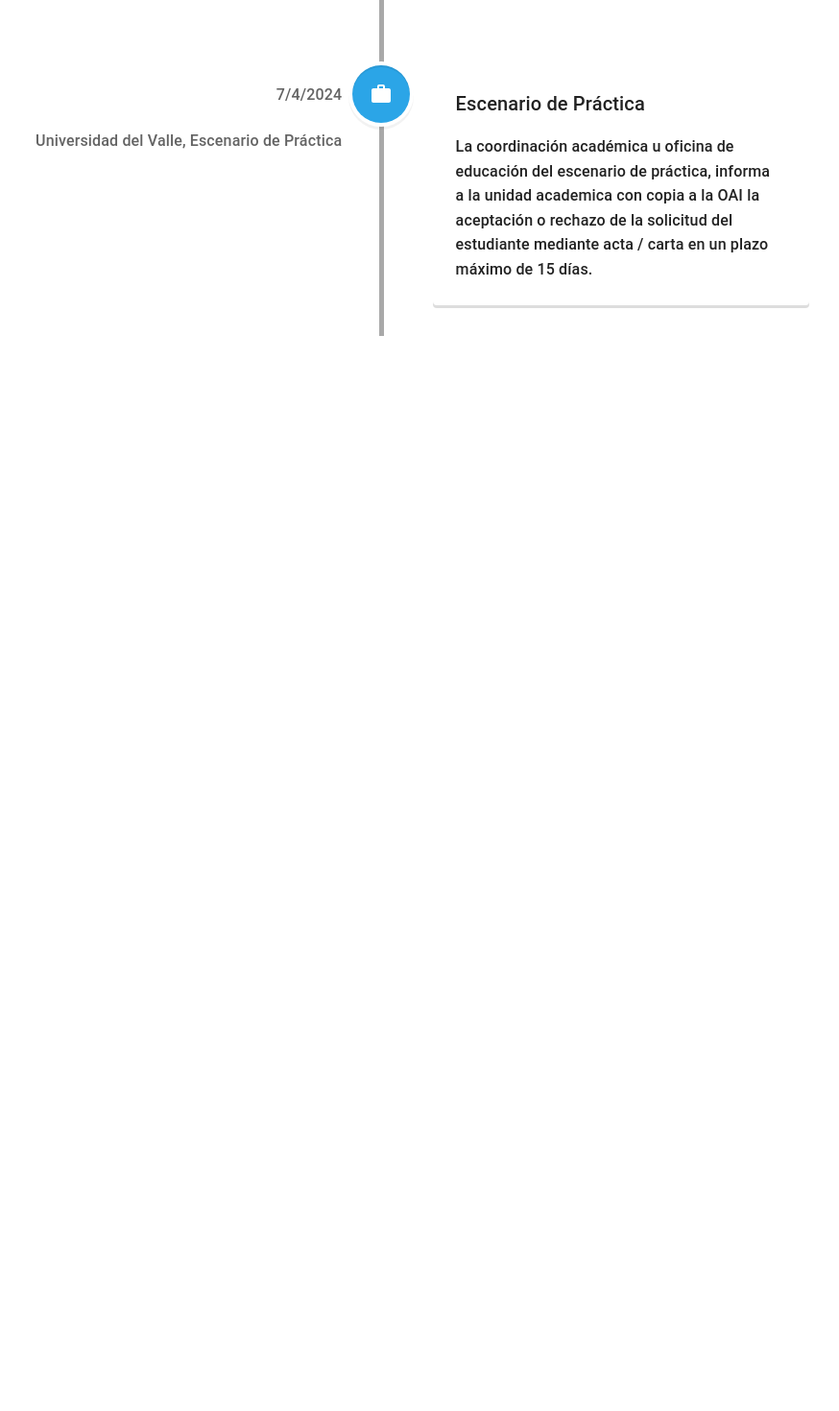
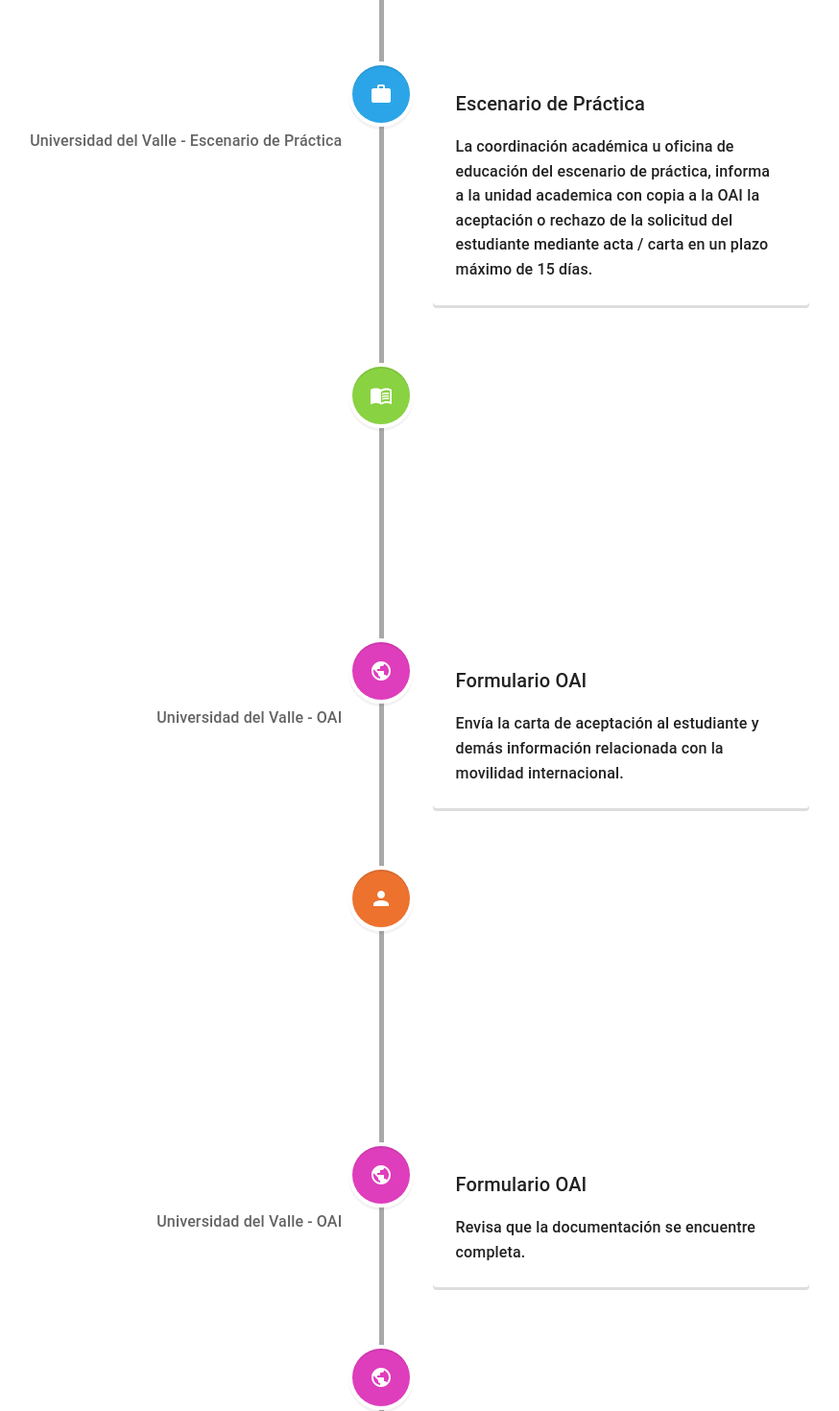
Before and after one commit to saludunivalle/movilidad_int, a React (Vite) app: page / in a window 1280 px wide. Shown: the part 880-2350 px from the top of the page at 96% size, without its empty margins (243-1117 px from the left). Before the commit the page ends 1250 px from the top, so only its background shows below. Built offline with nearby package versions, Linux system fonts and the light colour scheme; what country-list would draw is missing.

Commit message:
add forms

```diff
--- a/src/components/CustomHeader.jsx
+++ b/src/components/CustomHeader.jsx
@@ -66,7 +66,7 @@
         </Link>
       </Logo>
       <TitleContainer>
-        <Title>Movilidad Internacional</Title>
+        <Title>Movilidad Internacional Estudiantil </Title>
       </TitleContainer>
     </HeaderContainer>
   );
--- a/src/components/Timeline.jsx
+++ b/src/components/Timeline.jsx
@@ -8,8 +8,9 @@
 import MenuBookIcon from '@mui/icons-material/MenuBook';
 import WorkIcon from '@mui/icons-material/Work';
 import '../App.css';
+import BadgeImage from '../assets/images/insignia.png'; // Ruta de la imagen local
+import BadgeImage2 from '../assets/images/insignia2.png'; // Ruta de la imagen local
 
-// Importar o definir otros formularios si los tienes
 // import FormularioOAI from './FormularioOAI';
 // import FormularioUnidadAcademica from './FormularioUnidadAcademica';
 // import FormularioEscenarioPractica from './FormularioEscenarioPractica';
@@ -22,40 +23,114 @@
 
   const items = [
     {
-      color: '#89d242',
+      color: '#ec722e',
       title: 'Formulario de Postulación',
       description: 'Envía los documentos listados en el paso 1 a la OAI, con 4 meses de antelación a la fecha de inicio solicitada.',
       date: today,
       icon: <PersonIcon style={{ cursor: 'pointer' }} onClick={() => openModal(0)} />,
       username: 'Aspirante',
-      formComponent: FormModal // Definir el formulario correspondiente
-    },
-    {
-      color: '#ec722e',
-      title: 'Formulario OAI',
-      description: 'Revisa que la documentación se encuentre completa y envía la postulación a la unidad académica.',
-      date: today,
-      icon: <PublicIcon style={{ cursor: 'pointer' }} onClick={() => openModal(1)} />,
-      username: 'Universidad del Valle OAI',
-      formComponent: FormModal // Reemplaza con el componente correspondiente
+      formComponent: FormModal // Para el formulario correspondiente
     },
     {
       color: '#de3dbc',
+      title: 'Formulario OAI',
+      description: 'Revisa que la documentación se encuentre completa y envía la postulación a la unidad académica.',
+      //date: today,
+      icon: <PublicIcon style={{ cursor: 'pointer' }} onClick={() => openModal(1)} />,
+      username: 'Universidad del Valle - OAI',
+      formComponent: FormModal // Para el formulario correspondiente
+    },
+    {
+      color: '#89d242',
       title: 'Unidad Académica',
       description: 'Revisa la disponibilidad de cupos y docente en el escenario de práctica solicitado. Envía notificación al escenario de práctica con copia a la OAI.',
-      date: today,
+      //date: today,
       icon: <MenuBookIcon style={{ cursor: 'pointer' }} onClick={() => openModal(2)} />,
-      username: 'Universidad del Valle Unidad Académica',
-      formComponent: FormModal // Reemplaza con el componente correspondiente
+      username: 'Universidad del Valle - Unidad Académica',
+      formComponent: FormModal // Para el formulario correspondiente
     },
     {
       color: '#2ba5e7',
       title: 'Escenario de Práctica',
       description: 'La coordinación académica u oficina de educación del escenario de práctica, informa a la unidad academica con copia a la OAI la aceptación o rechazo de la solicitud del estudiante mediante acta / carta en un plazo máximo de 15 días.',
-      date: today,
+      //date: today,
       icon: <WorkIcon style={{ cursor: 'pointer' }} onClick={() => openModal(3)} />,
-      username: 'Universidad del Valle, Escenario de Práctica',
-      formComponent: FormModal // Reemplaza con el componente correspondiente
+      username: 'Universidad del Valle - Escenario de Práctica',
+      formComponent: FormModal // Para el formulario correspondiente
+    },
+    {
+      color: '#89d242',
+      title: 'Unidad Académica',
+      description: 'Envía la carta de aceptación a la OAI, en un plazo máximo de 15 días, detallando la información de la rotación, cronograma de actividades y nombre completo del docente responsable.',
+      //date: today,
+      icon: <MenuBookIcon style={{ cursor: 'pointer' }} onClick={() => openModal(2)} />,
+      username: 'Universidad del Valle - Unidad Académica',
+      formComponent: FormModal // Para el formulario correspondiente
+    },
+    {
+      color: '#de3dbc',
+      title: 'Formulario OAI',
+      description: 'Envía la carta de aceptación al estudiante y demás información relacionada con la movilidad internacional.',
+      //date: today,
+      icon: <PublicIcon style={{ cursor: 'pointer' }} onClick={() => openModal(1)} />,
+      username: 'Universidad del Valle - OAI',
+      formComponent: FormModal // Para el formulario correspondiente
+    },
+    {
+      color: '#ec722e',
+      title: 'Formulario Estudiante',
+      description: 'Envía: seguro médico internacional, vacunas, laboratorios y certificado de RCP* con 1 mes de antelación a la fecha de inicio de la rotación. * Sólo para estudiantes de posgrados clínicos. ',
+      //date: today,
+      icon: <PersonIcon style={{ cursor: 'pointer' }} onClick={() => openModal(0)} />,
+      username: 'Aspirante',
+      formComponent: FormModal // Para el formulario correspondiente
+    },
+    {
+      color: '#de3dbc',
+      title: 'Formulario OAI',
+      description: 'Revisa que la documentación se encuentre completa.',
+      //date: today,
+      icon: <PublicIcon style={{ cursor: 'pointer' }} onClick={() => openModal(1)} />,
+      username: 'Universidad del Valle - OAI',
+      formComponent: FormModal // Para el formulario correspondiente
+    },
+    {
+      color: '#de3dbc',
+      title: 'Formulario OAI',
+      description: 'Bienvenida del estudiante a la Facultad de Salud de la Universidad del Valle.',
+      //date: today,
+      icon: <PublicIcon style={{ cursor: 'pointer' }} onClick={() => openModal(1)} />,
+      username: 'Universidad del Valle - OAI',
+      formComponent: FormModal, // Para el formulario correspondiente
+      badge: BadgeImage
+    },
+    {
+      color: '#de3dbc',
+      title: 'Formulario OAI',
+      description: 'Coordina con el equipo de comunicaciones de la Facultad de Salud la entrevista de finalización de la movilidad internacional con diligenciamiento de la encuesta de satisfacción. ',
+      //date: today,
+      icon: <PublicIcon style={{ cursor: 'pointer' }} onClick={() => openModal(1)} />,
+      username: 'Universidad del Valle - OAI',
+      formComponent: FormModal // Para el formulario correspondiente
+    },
+    {
+      color: '#89d242',
+      title: 'Unidad Académica',
+      description: 'Envía la constancia de calificación y/o movilidad a la OAI, en un plazo máximo de 15 días después de culminada la movilidad internacional. ',
+      //date: today,
+      icon: <MenuBookIcon style={{ cursor: 'pointer' }} onClick={() => openModal(2)} />,
+      username: 'Universidad del Valle - Unidad Académica',
+      formComponent: FormModal // Para el formulario correspondiente
+    },
+    {
+      color: '#de3dbc',
+      title: 'Formulario OAI',
+      description: 'Envía la constancia de calificación y/o movilidad al estudiante con copia a la unidad académica. ',
+      //date: today,
+      icon: <PublicIcon style={{ cursor: 'pointer' }} onClick={() => openModal(1)} />,
+      username: 'Universidad del Valle - OAI',
+      formComponent: FormModal, // Para el formulario correspondiente
+      badge: BadgeImage2
     }
   ];
 
@@ -83,7 +158,21 @@
           {items.map((item, index) => (
             <VerticalTimelineElement
               key={index}
-              date={<><span>{item.date}</span><br /><br /><span>{item.username}</span></>}
+              date={
+                <>
+                  <span>{item.date}</span><br /><br />
+                  <span>{item.username}</span><br />
+                  <Box sx={{ display: 'flex', justifyContent: index % 2 === 0 ? 'left' : 'right', alignItems: 'center', paddingLeft: '30px' }}>
+                    {item.badge && (
+                      <img
+                        src={item.badge}
+                        alt="Insignia"
+                        style={{ width: '100px', height: '100px' }}
+                      />
+                    )}
+                  </Box>
+                </>
+              }
               iconStyle={{ background: item.color, color: '#fff' }}
               icon={item.icon}
             >
```
Also changed, not shown: src/assets/images/insignia.png (added), src/assets/images/insignia2.png (added).
